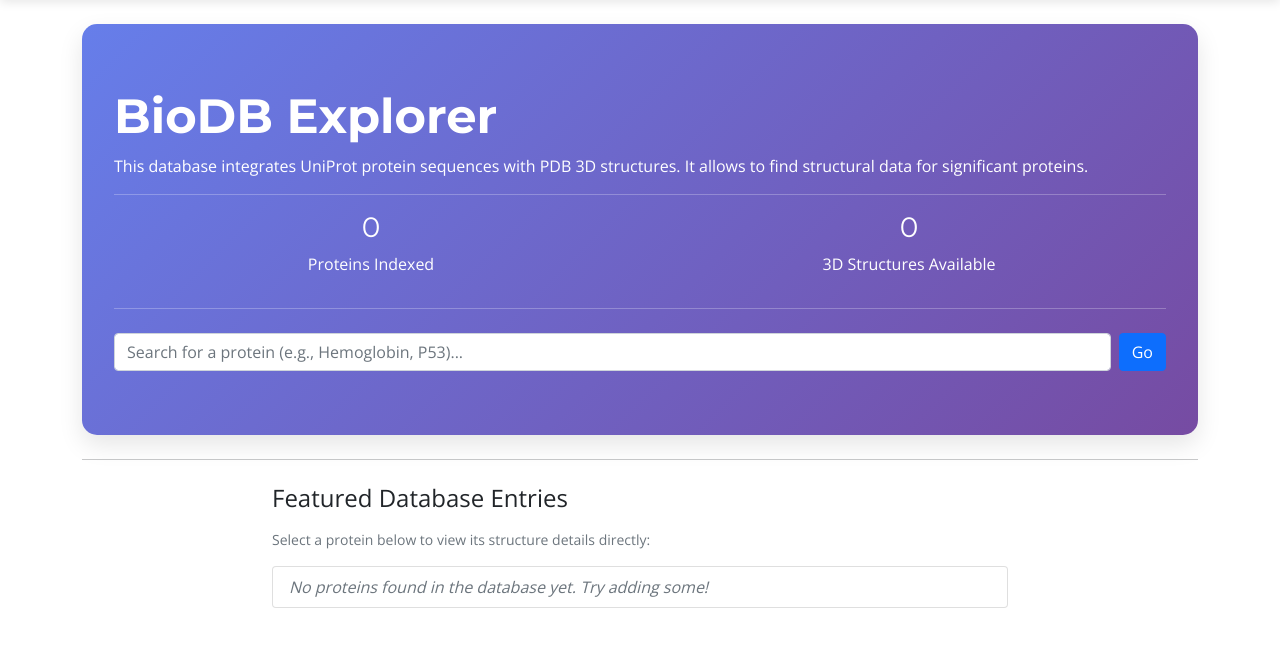
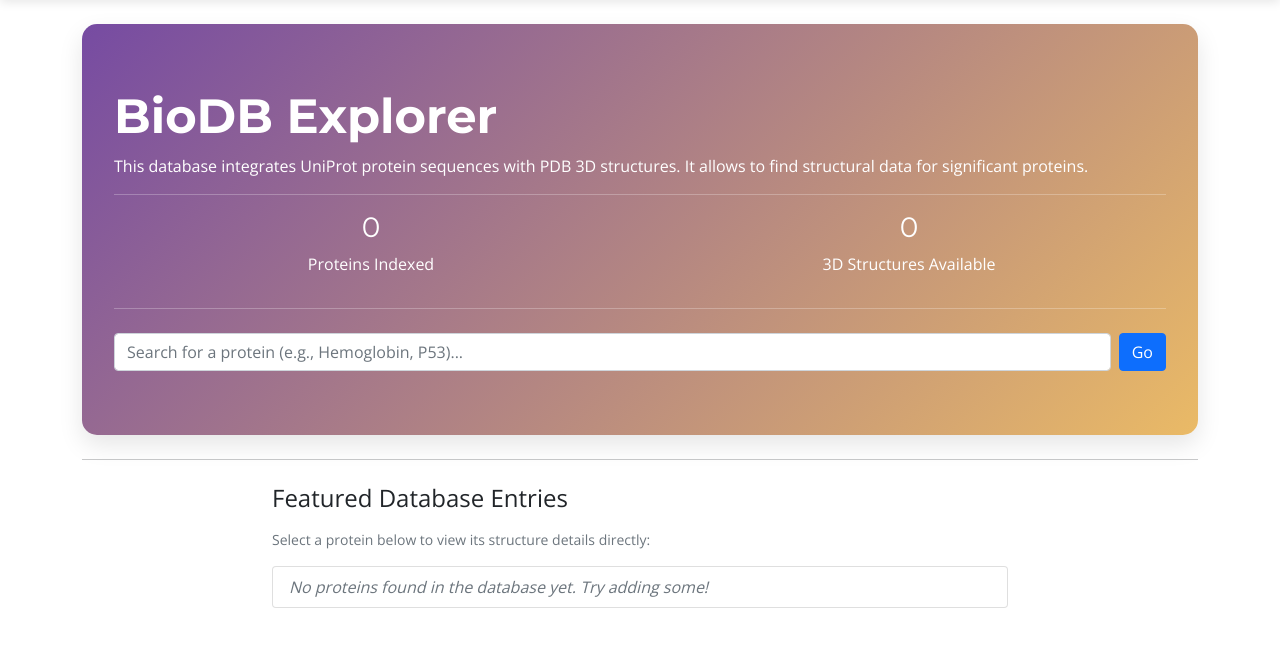
Before and after one commit to AlexIsAttemptingToCode/flask-proj-bio-db, a Flask app: page / in a window 1280 px wide. Shown: the part 56-703 px from the top of the page. Run offline with Flask 3, Linux system fonts and the light colour scheme; data that the repository does not hold is empty.

Commit message:
Small visual fix

```diff
--- a/environment.yml
+++ b/environment.yml
@@ -48,4 +48,3 @@ dependencies:
   - xz=5.6.4=h46256e1_1
   - zlib=1.2.13=h4b97444_1
   - zstd=1.5.6=h138b38a_0
-prefix: /Users/alex/miniconda3/envs/flask_proj_env
--- a/static/style.css
+++ b/static/style.css
@@ -1,6 +1,6 @@
 /* Gradient background for the main container */
 .hero-section {
-    background: linear-gradient(135deg, #667eea 0%, #764ba2 100%);
+    background: linear-gradient(135deg, #764ba2 0%, #eaba66 100%);
     color: white;
     border-radius: 15px;
     padding: 4rem 2rem;
```
